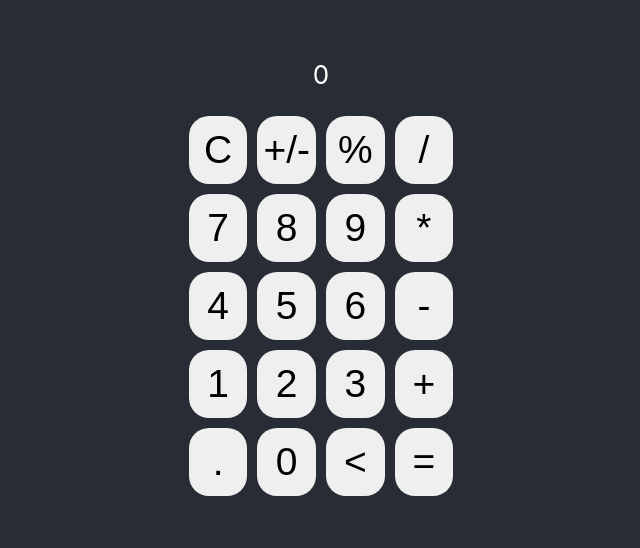
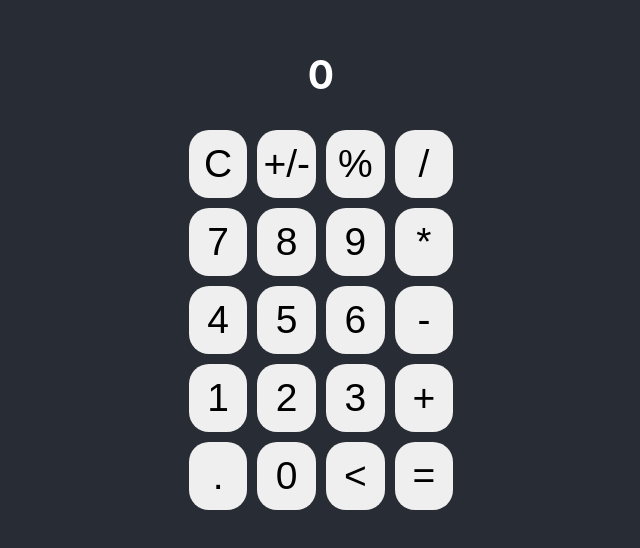
Before and after one commit to hihailey/calculator, a React (Create React App) app: page / in a window 1280 px wide. Shown: the part 136-684 px from the top of the page, without its empty margins (319-959 px from the left). Built offline with nearby package versions, Linux system fonts and the light colour scheme.

Commit message:
feat: add remove func

```diff
--- a/src/Components/Calculator.tsx
+++ b/src/Components/Calculator.tsx
@@ -29,6 +29,13 @@ const Calculator = () => {
           }  else if (input === '+/-') {
             // toggle the sign of the number
                 setResult(String(-1 * parseFloat(result)));
+          } else if (input === '<') {
+            // remove the last character
+            if (result.length === 1) {
+              setResult('0');
+            } else {
+              setResult(result.slice(0, -1));
+            }
           }
           else {
             setResult(result + input);
@@ -41,9 +48,9 @@ const Calculator = () => {
 
 
     <>
-    <div className=''>
+    <div className='calculatorWrapper'>
 
-    <p>{result}</p>
+    <h2>{result}</h2>
     <div className='buttonGrid'>
         {buttons.map ((button, index) => {
             return <button onClick={()=> onClickButton(button)} key={index}>{button}</button>
```
